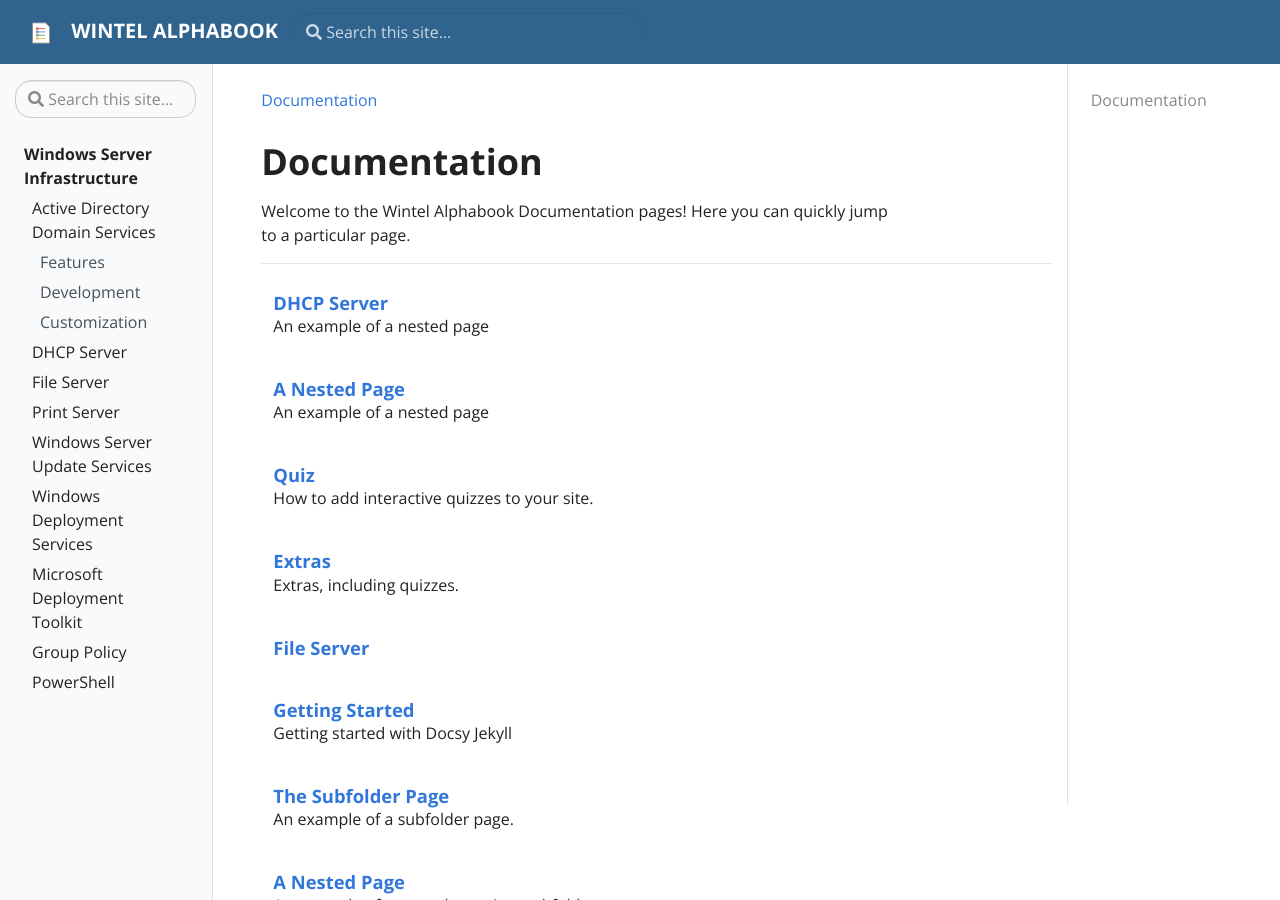
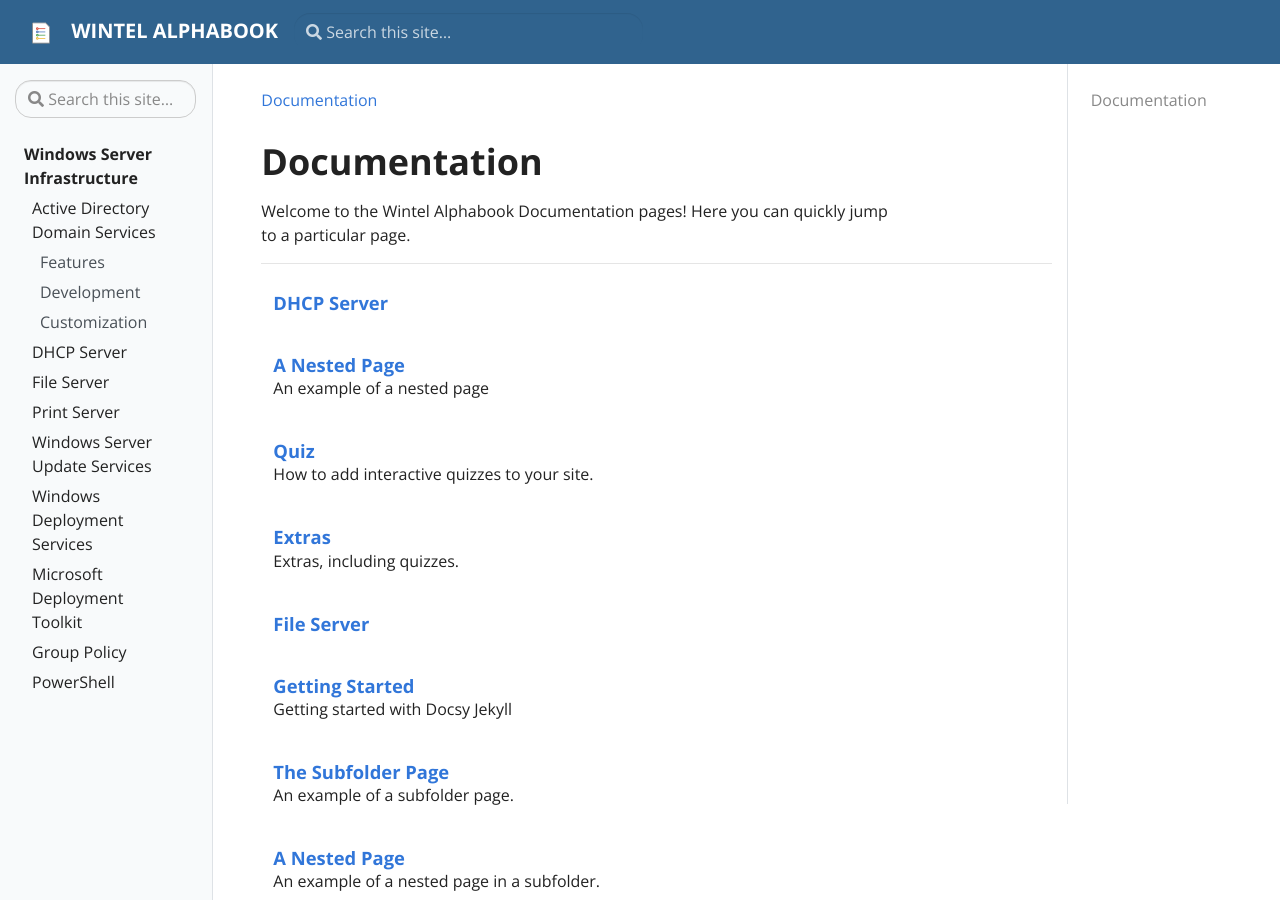
Before and after one commit to SMEwintel/SMEwintel.github.io, a Jekyll site: the page built from pages/docs.md, in a window 1280 px wide and 900 px high. Built offline with Jekyll 4.4.1, drawn with Linux system fonts in a browser that asks for light colours.

Commit message:
Update dhcp-server.md

```diff
--- a/_docs/dhcp-server.md
+++ b/_docs/dhcp-server.md
@@ -2,7 +2,6 @@
 title: DHCP Server
 tags:
  - dhcp
-description: An example of a nested page
 ---
 
 # DHCP Server
```
